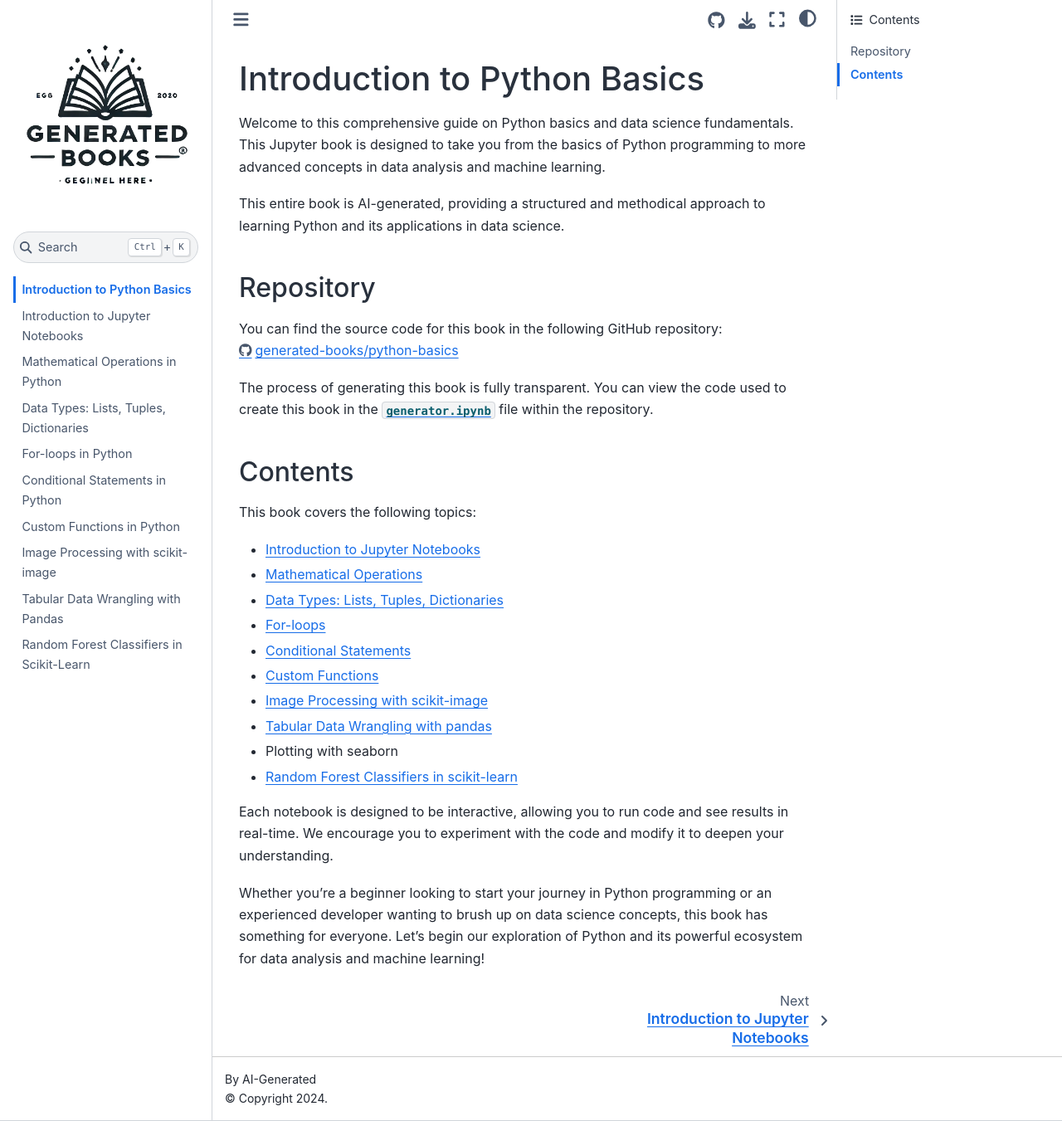
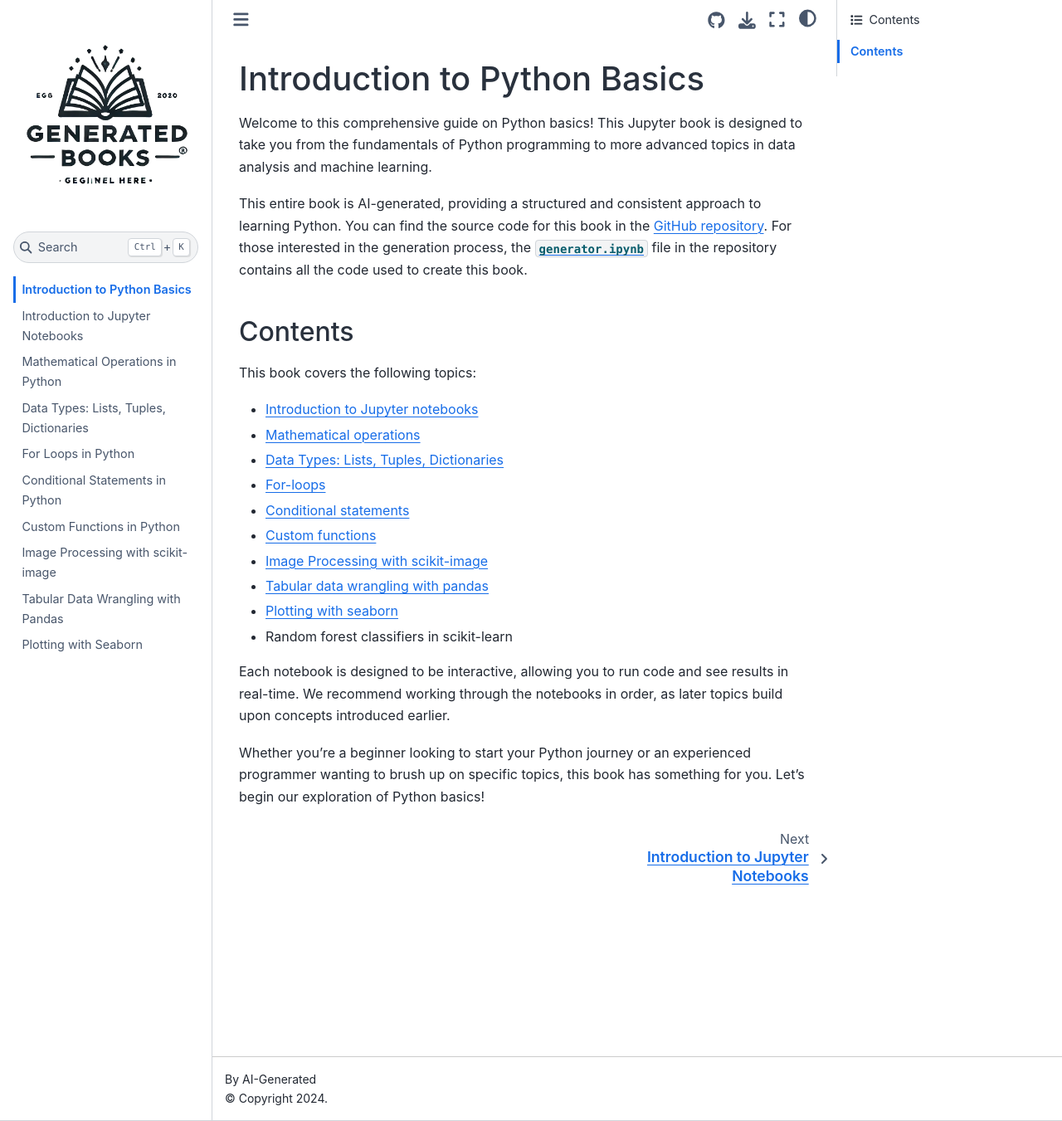
Before and after one commit to generated-books/python-basics, a Jupyter Book: the page built from docs/intro.md, in a window 1280 px wide and 1351 px high. Shown: the whole window at 83% size. Built offline with Jupyter Book 1.0.4 settings and Sphinx 7.4.7 and the Sphinx Book theme 1.1.4, drawn with Linux system fonts in a browser that asks for light colours; pages that are not in the unit, such as notebooks, are missing from menus.

```diff
--- a/docs/_config.yml
+++ b/docs/_config.yml
@@ -1,10 +1,22 @@
 # Book settings
-title: Python Basics and Data Science Fundamentals
+title: Python Basics
 author: AI-Generated
+copyright: "2024"
 logo: ../icon.png
-copyright: "2024"
+
+# Force re-execution of notebooks on each build.
+# See https://jupyterbook.org/content/execute.html
 execute:
   execute_notebooks: force
+
+# Define the name of the latex output file for PDF builds
+latex:
+  latex_documents:
+    targetname: book.tex
+
+# Add a bibtex file so that we can create citations
+bibtex_bibfiles:
+  - references.bib
 
 # Information about where the book exists on the web
 repository:
@@ -12,14 +24,10 @@
   path_to_book: docs
 
 # Add GitHub buttons to your book
+# See https://jupyterbook.org/customize/config.html#add-a-link-to-your-repository
 html:
   use_issues_button: true
   use_repository_button: true
-
-# LaTeX settings
-latex:
-  latex_documents:
-    targetname: book.tex
 
 # Launch button settings
 launch_buttons:
--- a/docs/intro.md
+++ b/docs/intro.md
@@ -1,31 +1,24 @@
 # Introduction to Python Basics
 
-Welcome to this comprehensive guide on Python basics and data science fundamentals. This Jupyter book is designed to take you from the basics of Python programming to more advanced concepts in data analysis and machine learning.
+Welcome to this comprehensive guide on Python basics! This Jupyter book is designed to take you from the fundamentals of Python programming to more advanced topics in data analysis and machine learning.
 
-This entire book is AI-generated, providing a structured and methodical approach to learning Python and its applications in data science.
-
-## Repository
-
-You can find the source code for this book in the following GitHub repository:
-[https://github.com/generated-books/python-basics](https://github.com/generated-books/python-basics)
-
-The process of generating this book is fully transparent. You can view the code used to create this book in the [`generator.ipynb`](https://github.com/generated-books/python-basics/blob/main/generator.ipynb) file within the repository.
+This entire book is AI-generated, providing a structured and consistent approach to learning Python. You can find the source code for this book in the [GitHub repository](https://github.com/generated-books/python-basics). For those interested in the generation process, the [`generator.ipynb`](https://github.com/generated-books/python-basics/blob/main/generator.ipynb) file in the repository contains all the code used to create this book.
 
 ## Contents
 
 This book covers the following topics:
 
-* [Introduction to Jupyter Notebooks](01_introduction_to_jupyter_notebooks.ipynb)
-* [Mathematical Operations](02_mathematical_operations.ipynb)
+* [Introduction to Jupyter notebooks](01_introduction_to_jupyter_notebooks.ipynb)
+* [Mathematical operations](02_mathematical_operations.ipynb)
 * [Data Types: Lists, Tuples, Dictionaries](03_data_types_lists_tuples_dictionaries.ipynb)
 * [For-loops](04_for_loops.ipynb)
-* [Conditional Statements](05_conditional_statements.ipynb)
-* [Custom Functions](06_custom_functions.ipynb)
+* [Conditional statements](05_conditional_statements.ipynb)
+* [Custom functions](06_custom_functions.ipynb)
 * [Image Processing with scikit-image](07_image_processing_with_scikit_image.ipynb)
-* [Tabular Data Wrangling with pandas](08_tabular_data_wrangling_with_pandas.ipynb)
+* [Tabular data wrangling with pandas](08_tabular_data_wrangling_with_pandas.ipynb)
 * [Plotting with seaborn](09_plotting_with_seaborn.ipynb)
-* [Random Forest Classifiers in scikit-learn](10_random_forest_classifiers_scikit_learn.ipynb)
+* [Random forest classifiers in scikit-learn](10_random_forest_classifiers_scikit_learn.ipynb)
 
-Each notebook is designed to be interactive, allowing you to run code and see results in real-time. We encourage you to experiment with the code and modify it to deepen your understanding.
+Each notebook is designed to be interactive, allowing you to run code and see results in real-time. We recommend working through the notebooks in order, as later topics build upon concepts introduced earlier.
 
-Whether you're a beginner looking to start your journey in Python programming or an experienced developer wanting to brush up on data science concepts, this book has something for everyone. Let's begin our exploration of Python and its powerful ecosystem for data analysis and machine learning!
+Whether you're a beginner looking to start your Python journey or an experienced programmer wanting to brush up on specific topics, this book has something for you. Let's begin our exploration of Python basics!
```
Also changed, not shown: docs/requirements.txt (+8 -6 lines), readme.md (+17 -11 lines), docs/01_introduction_to_jupyter_notebooks.ipynb, docs/02_mathematical_operations.ipynb, docs/03_data_types_lists_tuples_dictionaries.ipynb, docs/04_for_loops.ipynb, docs/05_conditional_statements.ipynb, docs/06_custom_functions.ipynb, docs/07_image_processing_with_scikit_image.ipynb, docs/08_tabular_data_wrangling_with_pandas.ipynb, docs/09_plotting_with_seaborn.ipynb, docs/10_random_forest_classifiers_scikit_learn.ipynb, generator.ipynb, 1 other file.
